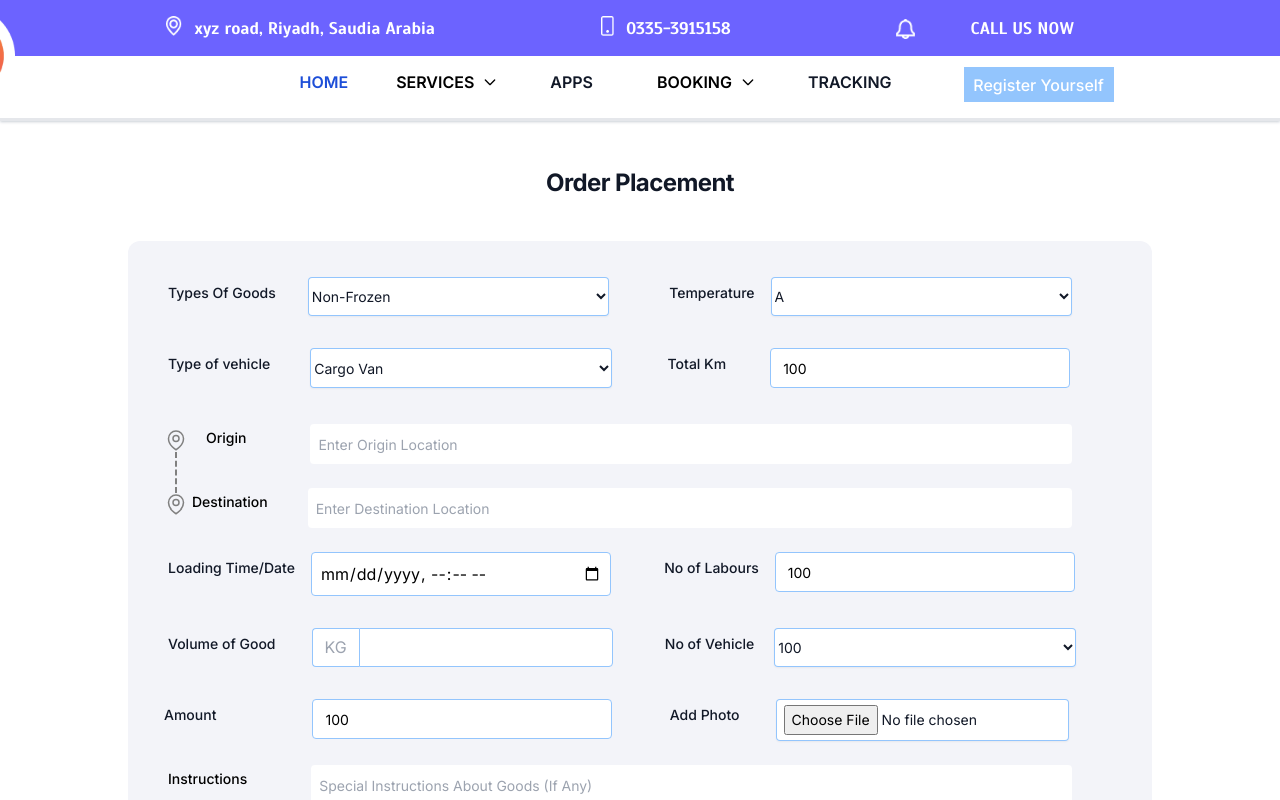
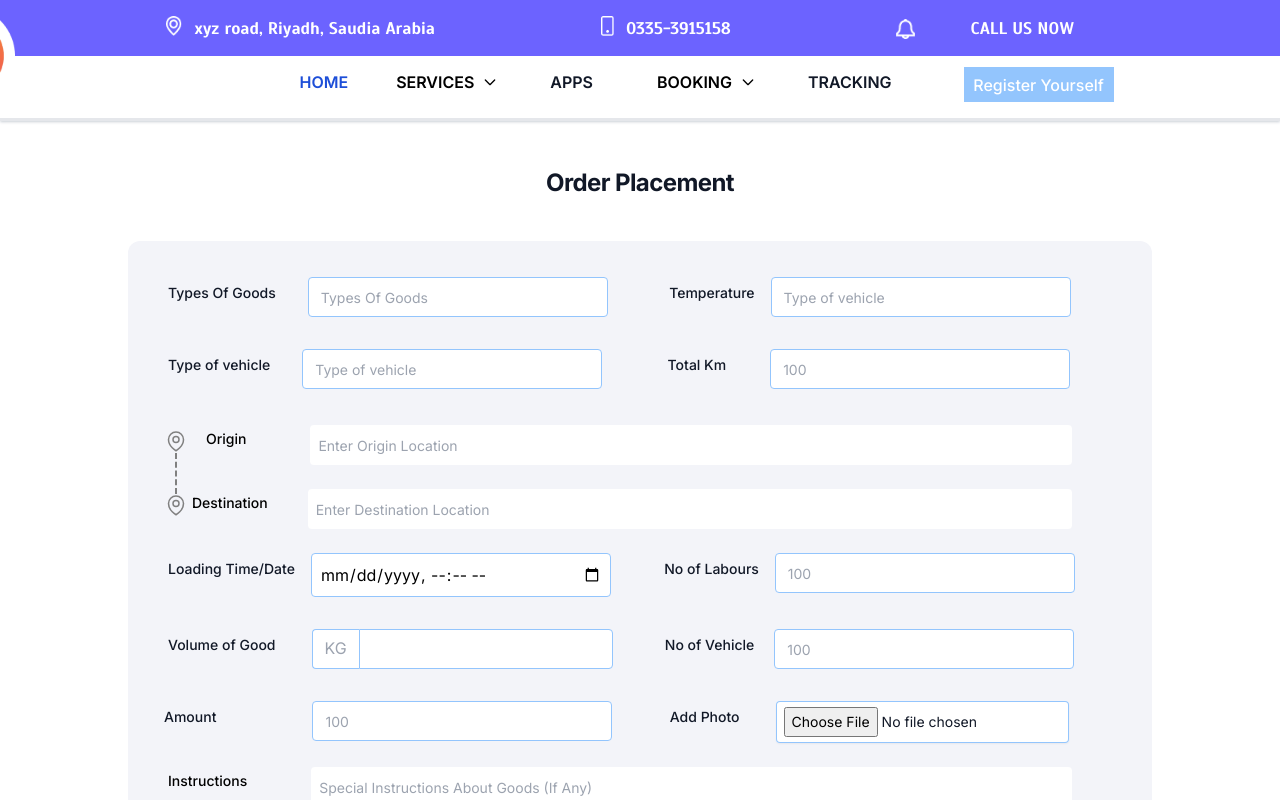
Before and after one commit to Syed-Urwah/logsiticuserweb, a Next.js app: page /order-placement in a window 1280 px wide. Shown: the top 800 px of the page. Built offline with nearby package versions, Linux system fonts and the light colour scheme.

Commit message:
Order Placement Api

```diff
--- a/src/app/order-placement/page.js
+++ b/src/app/order-placement/page.js
@@ -1,12 +1,92 @@
-import React from 'react'
-import { Input } from "@/components/ui/input"
-import { Label } from "@/components/ui/label"
-import CallUs from '@/components/CallUs'
+"use client";
+
+import React from 'react';
+import { useState } from 'react';
+import { Button } from "@/components/ui/button";
+import { Input } from "@/components/ui/input";
+import { Label } from "@/components/ui/label";
+import CallUs from '@/components/CallUs';
 import "../styles/custom.css";
+import {
+    Dialog,
+    DialogContent,
+    DialogDescription,
+    DialogFooter,
+    DialogHeader,
+    DialogTitle,
+    DialogTrigger,
+  } from "@/components/ui/dialog";
+  import Map from "@/components/Map";
 
 
 
 export default function page() {
+
+    const [orderPlacement, setOrder]= useState({
+        type_of_good_id: "",
+        temperature: "",
+        vehicle_type_id: "",
+        user_dropoff_lat: "34.0363243",
+        user_dropoff_lng: "71.528077",
+        total_km: "",
+        origin: "",
+        destination: "",
+        loading_date_time: "",
+        no_of_labours: "",
+        volume_of_good_kg: "",
+        no_of_vehicles: "",
+        amount: "",
+        photo: "",
+        special_instruction: "",
+        customer_id: "1",
+
+    });
+
+    const [origin ,setOrigin] = useState('')
+    const [pickupLat, setPickupLat] = useState(0)
+    const [pickupLng, setPickupLng] = useState(0)
+
+    const handleOrder = async (e) => {
+        e.preventDefault();
+        console.log(orderPlacement);
+
+        setOrder((prev)=>({
+            ...prev,
+            user_pickup_lat: pickupLat,
+            user_pickup_lng: pickupLng
+          }))
+
+          const bodyData = orderPlacement;
+          bodyData.user_pickup_lat = pickupLat;
+          bodyData.user_pickup_lng = pickupLng;
+
+        const url = process.env.NEXT_PUBLIC_SERVER_BASE_URL + '/api/customer/order/search_driver'
+
+        try {
+            const response = await fetch(url, {
+                method: "POST",
+                headers: {
+                    "Accept": "application/json",
+                    "Content-Type": "application/json",
+                    // "X-CSRF-TOKEN": csrfToken,
+                    "Api-Token": "N5ORjSS300F4fcZ3eq69rLShvgwnjchQg7Vmt5N753Sy"
+                },
+                body: JSON.stringify(bodyData)
+            });
+
+            const data = await response.json();
+            console.log(data);
+            console.log(bodyData)
+
+        } catch (error) {
+            console.log(error);
+
+        }
+
+
+
+
+      }
     return (
         <div>
             <div className='flex min-h-full flex-col justify-center px-6 py-5 lg:px-8 md:max-w-full sm:max-w-full'>
@@ -14,35 +94,67 @@ export default function page() {
                     <h2 className='mt-6 text-center text-2xl font-bold leading-9 tracking-tight text-gray-900'>Order Placement </h2>
                 </div>
             </div>
-            <form className='space-y-6 mb-3' action="#" method="POST">
+            <form onSubmit={handleOrder} className='space-y-6 mb-3' action="#" method="POST">
                 <div className='w-full mx-auto bg-[#F3F4F9] rounded-xl py-5 shadow-0 lg:max-w-5xl'>
                     <div className='lg:flex ms-6'>
                         <label htmlFor="goodsType" className='mt-5 block text-sm font-medium leading-6 text-gray-900 ml-4'> Types Of Goods</label>
                         <div className="p-4 w-full lg:w-4/12 lg:ms-4">
-                            <select id="goodsType" name="goodsType" class="leading-9 w-full h-full outline-none rounded border-0 py-2.5 text-gray-900 shadow-sm bg-white ring-1 ring-inset ring-blue-300 placeholder:text-gray-400 focus:ring-1 focus:ring-inset focus:ring-indigo-600 sm:text-sm sm:leading-6 md:leading-6 pl-2' placeholder='Enter Your Email Address">
-                                <option>Non-Frozen</option>
-                                <option>Frozen</option>
-                            </select>
+                            <Input id="type_of_good_id"
+                            required
+                            className='lg:w-[250px] xl:w-[300px] border-[1px] rounded border-blue-300 bg-white  placeholder:text-gray-400'
+                            placeholder="Types Of Goods"
+                            onChange={(e) => {
+                                console.log(e.target.value);
+                                setOrder((prev) => ({
+                                  ...prev,
+                                  type_of_good_id: e.target.value,
+                                }));
+                              }}/>
                         </div>
                         <label htmlFor="temperature" className='mt-5 block text-sm font-medium leading-6 text-gray-900 ml-4 lg:ml-11'> Temperature</label>
                         <div className="p-4 w-full lg:w-4/12">
-                            <select id="temperature" name="temperature" class=" w-full h-full outline-none rounded border-0 py-1.5 text-gray-900 shadow-sm bg-white ring-1 ring-inset ring-blue-300 placeholder:text-gray-400 focus:ring-1 focus:ring-inset focus:ring-indigo-600 sm:text-sm sm:leading-6 pl-2' placeholder='Enter Your Email Address">
-                                <option>A</option>
-                                <option>C</option>
-                            </select>
+                            <Input id="temperature"
+                            required
+                            className='lg:w-[250px] xl:w-[300px] border-[1px] rounded border-blue-300 bg-white  placeholder:text-gray-400'
+                            placeholder="Type of vehicle"
+                            onChange={(e) => {
+                                console.log(e.target.value);
+                                setOrder((prev) => ({
+                                  ...prev,
+                                  temperature: e.target.value,
+                                }));
+                              }}/>
                         </div>
                     </div>
                     <div className='lg:flex ms-6'>
                         <label htmlFor="vehicle_type" className='mt-5 block text-sm font-medium leading-6 text-gray-900 ml-4'> Type of vehicle</label>
                         <div className="p-4 w-full lg:w-4/12 lg:ms-4">
-                            <select id="vehicle_type" name="vehicle_type" class="lg:ml-2 w-full h-full outline-none rounded border-0 py-2.5 text-gray-900 shadow-sm bg-white ring-1 ring-inset ring-blue-300 placeholder:text-gray-400 focus:ring-1 focus:ring-inset focus:ring-indigo-600 sm:text-sm sm:leading-6 pl-2' placeholder='Enter Your Email Address">
-                                <option>Cargo Van</option>
-                                <option>Cargo Truck</option>
-                            </select>
+                        <Input id="vehicle_type_id"
+                        required
+                        className='lg:w-[250px] xl:w-[300px] border-[1px] rounded border-blue-300 bg-white  placeholder:text-gray-400'
+                        placeholder="Type of vehicle"
+                        onChange={(e) => {
+                            console.log(e.target.value);
+                            setOrder((prev) => ({
+                              ...prev,
+                              vehicle_type_id: e.target.value,
+                            }));
+                          }}/>
                         </div>
                         <label htmlFor="total_km" className='mt-5 block text-sm font-medium leading-6 text-gray-900 ml-5 lg:ml-12'> Total Km</label>
                         <div className="p-4 w-full lg:w-4/12 lg:ml-7">
-                            <Input id="total_km" for="" required className='lg:w-[250px] xl:w-[300px] border-[1px] rounded border-blue-300 bg-white ' placeholder="100" />
+                            <Input id="total_km"
+                            type="number"
+                            required
+                            className='lg:w-[250px] xl:w-[300px] border-[1px] rounded border-blue-300 bg-white  placeholder:text-gray-400'
+                            placeholder="100"
+                            onChange={(e) => {
+                                console.log(e.target.value);
+                                setOrder((prev) => ({
+                                  ...prev,
+                                  total_km: e.target.value,
+                                }));
+                              }}/>
                         </div>
                     </div>
                     <div className="flex lg:ms-5 mt-3">
@@ -53,8 +165,35 @@ export default function page() {
                             </svg>
                         </span>
                         <div className='line-3'></div>
-                        <Label htmlFor="origin" className='text-base mt-3 lg:ms-4 font-medium lg:text-sm text-xs' >Origin</Label>
-                        <Input id="origin" required className='ml-11 lg:ml-16 w-9/12 lg:w-11/12 mt-2 lg:mr-20 rounded border-1 py-1.5 text-gray-900 bg-white ring-1 ring-inset ring-blue-300 placeholder:text-gray-400 focus:ring-1 focus:ring-inset focus:ring-indigo-600 sm:leading-6 pl-2' placeholder="Enter Origin Location" />
+                        <Label htmlFor="origin"
+                        className='text-base mt-3 lg:ms-4 font-medium lg:text-sm' >
+                        Origin
+                        </Label>
+                        <Dialog>
+                        <DialogTrigger asChild>
+                        <Input
+                        id="origin"
+                        type="text"
+                        readOnly
+                        required
+                        className='ml-11 lg:ml-16 w-9/12 lg:w-11/12 mt-2 lg:mr-20 rounded border-1 py-1.5 text-gray-900 bg-white ring-1 ring-inset ring-blue-300 placeholder:text-gray-400 focus:ring-1 focus:ring-inset focus:ring-indigo-600 sm:leading-6 pl-2'
+                        placeholder="Enter Origin Location"
+                        value={origin}
+                        />
+                        </DialogTrigger>
+                        <DialogContent className="sm:max-w-[425px] bg-black text-white">
+                        <DialogHeader>
+                          <DialogTitle>Edit profile</DialogTitle>
+                          <DialogDescription>
+                            Make changes to your profile here. Click save when you're done.
+                          </DialogDescription>
+                        </DialogHeader>
+                        <Map setOrigin={setOrigin} lat={pickupLat} setLat={setPickupLat} lng={pickupLng} setLng={setPickupLng}/>
+                        <DialogFooter>
+                          <Button type="submit">Save changes</Button>
+                        </DialogFooter>
+                      </DialogContent>
+                    </Dialog>
                     </div>
                     <div className="flex lg:ms-5 mt-4">
                         <span>
@@ -63,44 +202,97 @@ export default function page() {
                                 <path strokeLinecap="round" strokeLinejoin="round" d="M19.5 10.5c0 7.142-7.5 11.25-7.5 11.25S4.5 17.642 4.5 10.5a7.5 7.5 0 1 1 15 0Z" />
                             </svg>
                         </span>
-                        <Label htmlFor="destination" className='text-base mt-3 lg:ms-1 font-medium lg:text-sm text-xs' >Destination</Label>
-                        <Input id="destination" required className='ml-4 lg:ml-10 w-9/12 lg:w-11/12 mt-2 lg:mr-20 rounded border-1 py-1.5 text-gray-900 bg-white ring-1 ring-inset ring-blue-300 placeholder:text-gray-400 focus:ring-1 focus:ring-inset focus:ring-indigo-600 sm:leading-6 pl-2' placeholder="Enter Destination Location" />
+                        <Label htmlFor="destination" className='text-base mt-3 lg:ms-1 font-medium lg:text-sm' >Destination</Label>
+                        <Input id="destination" required
+                        className='ml-4 lg:ml-10 w-9/12 lg:w-11/12 mt-2 lg:mr-20 rounded border-1 py-1.5 text-gray-900 bg-white ring-1 ring-inset ring-blue-300 placeholder:text-gray-400 focus:ring-1 focus:ring-inset focus:ring-indigo-600 sm:leading-6 pl-2'
+                        placeholder="Enter Destination Location"
+                        onChange={(e) => {
+                            console.log(e.target.value);
+                            setOrder((prev) => ({
+                              ...prev,
+                              destination: e.target.value,
+                            }));
+                          }}/>
                     </div>
                     <div className='lg:flex ms-6 mt-2'>
                         <label htmlFor="loading-time" className='mt-5 block text-sm font-medium leading-6 text-gray-900 ml-4'> Loading Time/Date</label>
                         <div className="p-4 w-full lg:w-4/12">
                             <input
                                 type="datetime-local"
-                                id="loading-time"
-                                name="loading-time"
-                                className="lg:w-[250px] xl:w-[300px] border-[1px] rounded border-blue-300 bg-white p-2 w-full"
+                                id="loading_date_time"
+                                name="loading_time"
+                                className="lg:w-[250px] xl:w-[300px] border-[1px] rounded border-blue-300 bg-white p-2 w-full  placeholder:text-gray-400"
                                 placeholder="YYYY-MM-DDTHH:MM"
                                 required
+                                onChange={(e) => {
+                                    console.log(e.target.value);
+                                    setOrder((prev) => ({
+                                      ...prev,
+                                      loading_date_time: e.target.value,
+                                    }));
+                                  }}
                             />
                         </div>
                         <label htmlFor="labours" className='mt-5 block text-sm font-medium leading-6 text-gray-900 ml-5 lg:ml-9'>No of Labours</label>
                         <div className="p-4 w-full lg:w-4/12">
-                            <Input id="labours" for="" required className='lg:w-[250px] xl:w-[300px] border-[1px] rounded border-blue-300 bg-white ' placeholder="100" />
+                            <Input id="no_of_labours"
+                            type="number"
+                            required
+                            className='lg:w-[250px] xl:w-[300px] border-[1px] rounded border-blue-300 bg-white  placeholder:text-gray-400'
+                            placeholder="100"
+                            onChange={(e) => {
+                                console.log(e.target.value);
+                                setOrder((prev) => ({
+                                  ...prev,
+                                  no_of_labours: e.target.value,
+                                }));
+                              }}/>
                         </div>
                     </div>
                     <div className='lg:flex ms-6'>
                         <label htmlFor="goods_volume" className='mt-5 block text-sm font-medium leading-6 text-gray-900 ml-4 lg:ml-4'> Volume of Good</label>
-                        <div class="relative p-4 w-full lg:w-4/12 flex w-full lg:ml-5">
-                            <span class="flex items-center whitespace-nowrap text-gray-400 rounded-s border bg-white border-e-0 border-solid border-blue-300 px-3 text-center text-base font-normal leading-[1.6] text-surface dark:border-white/10 dark:text-white">KG</span>
-                            <input type="text" id='goods_volume' class="lg:w-1/2 relative m-0 block flex-auto border rounded-e border-solid border-blue-300 bg-white bg-clip-padding px-3 py-[0.25rem] text-base font-normal leading-[1.6] text-surface outline-none transition duration-200 ease-in-out placeholder:text-neutral-500 focus:z-[3] focus:border-primary focus:shadow-inset focus:outline-none motion-reduce:transition-none dark:border-white/10 dark:text-white dark:placeholder:text-neutral-200 dark:autofill:shadow-autofill dark:focus:border-primary" />
+                        <div className="relative p-4 w-full lg:w-4/12 flex lg:ml-5">
+                            <span className="flex items-center whitespace-nowrap text-gray-400 rounded-s border bg-white border-e-0 border-solid border-blue-300 px-3 text-center text-base font-normal leading-[1.6] text-surface dark:border-white/10 dark:text-white">KG</span>
+                            <input type="text" id='volume_of_good_kg' className="lg:w-1/2 relative m-0 block flex-auto border rounded-e border-solid border-blue-300 bg-white bg-clip-padding px-3 py-[0.25rem] text-base font-normal leading-[1.6] text-surface outline-none transition duration-200 ease-in-out placeholder:text-neutral-500 focus:z-[3] focus:border-primary focus:shadow-inset focus:outline-none motion-reduce:transition-none dark:border-white/10 dark:text-white dark:placeholder:text-neutral-200 dark:autofill:shadow-autofill dark:focus:border-primary"
+                             onChange={(e) => {
+                                console.log(e.target.value);
+                                setOrder((prev) => ({
+                                  ...prev,
+                                  volume_of_good_kg: e.target.value,
+                                }));
+                              }}/>
                         </div>
                         <label htmlFor="vehicle_no" className='mt-5 block text-sm font-medium leading-6 text-gray-900 ml-5 lg:ml-9'>No of Vehicle</label>
                         <div className="p-4 w-full lg:w-4/12 lg:ml-1">
-                            <select id="vehicle_no" name="vehicle_no" class=" w-full h-full outline-none rounded border-0 py-2.5 text-gray-900 shadow-sm bg-white ring-1 ring-inset ring-blue-300 placeholder:text-gray-400 focus:ring-1 focus:ring-inset focus:ring-indigo-600 sm:text-sm sm:leading-6 pl-2' placeholder='Enter Your Email Address">
-                                <option>100</option>
-                                <option>200</option>
-                            </select>
+                        <Input id="no_of_vehicles"
+                        type="number"
+                        required
+                        className='lg:w-[250px] xl:w-[300px] border-[1px] rounded border-blue-300 bg-white  placeholder:text-gray-400'
+                        placeholder="100"
+                        onChange={(e) => {
+                            console.log(e.target.value);
+                            setOrder((prev) => ({
+                              ...prev,
+                              no_of_vehicles: e.target.value,
+                            }));
+                          }}/>
                         </div>
                     </div>
                     <div className='lg:flex ms-10 lg:ml-12'>
                         <label htmlFor="amount" className='mt-5 block text-sm font-medium leading-6 text-gray-900 lg:-ml-3'>Amount</label>
                         <div className="p-4 w-full lg:w-4/12 lg:ml-20 -ml-4">
-                            <Input id="amount" for="" required className='lg:w-[250px] xl:w-[300px] border-[1px] rounded border-blue-300 bg-white' placeholder="100" />
+                            <Input id="amount"
+                            type="number"
+                            required
+                            className='lg:w-[250px] xl:w-[300px] border-[1px] rounded border-blue-300 bg-white  placeholder:text-gray-400'
+                            placeholder="100"
+                            onChange={(e) => {
+                                console.log(e.target.value);
+                                setOrder((prev) => ({
+                                  ...prev,
+                                  amount: e.target.value,
+                                }));
+                              }}/>
                         </div>
                         <label htmlFor="photo" className='mt-5 block text-sm font-medium leading-6 text-gray-900 lg:ml-12'>
                             Add Photo
@@ -112,13 +304,30 @@ export default function page() {
                                 name="photo"
                                 accept="image/*"
                                 className="lg:ml-1 -ml-4 w-full h-full rounded border-1 py-1.5 text-gray-900 shadow-sm bg-white border-blue-300 ring-1 ring-inset ring-blue-300 placeholder:text-gray-400 focus:ring-1 focus:ring-inset focus:ring-indigo-600 sm:text-sm sm:leading-6 pl-2 opacity-1"
-                            />
+                                onChange={(e) => {
+                                    console.log(e.target.value);
+                                    setOrder((prev) => ({
+                                      ...prev,
+                                      photo: e.target.value,
+                                    }));
+                                  }}/>
                         </div>
 
                     </div>
                     <div className="lg:flex ms-6">
-                        <Label htmlFor="instructions" className='text-base mt-3 lg:ms-4 ms-5 font-medium text-sm' >Instructions</Label>
-                        <Input id="instructions" type='text' required className='ml-4 lg:ml-16 w-11/12 mt-2 lg:mr-20 rounded border-1 py-1.5 text-gray-900 bg-white ring-1 ring-inset ring-blue-300 placeholder:text-gray-400 focus:ring-1 focus:ring-inset focus:ring-indigo-600 sm:leading-6 pl-2' placeholder="Special Instructions About Goods (If Any)" />
+                        <Label htmlFor="instructions" className=' mt-3 lg:ms-4 ms-5 font-medium text-sm' >Instructions</Label>
+                        <Input id="special_instruction"
+                        type='text'
+                        required
+                        className='ml-4 lg:ml-16 w-11/12 mt-2 lg:mr-20 rounded border-1 py-1.5 text-gray-900 bg-white ring-1 ring-inset ring-blue-300 placeholder:text-gray-400 focus:ring-1 focus:ring-inset focus:ring-indigo-600 sm:leading-6 pl-2'
+                        placeholder="Special Instructions About Goods (If Any)"
+                        onChange={(e) => {
+                            console.log(e.target.value);
+                            setOrder((prev) => ({
+                              ...prev,
+                              special_instruction: e.target.value,
+                            }));
+                          }}/>
                     </div>
 
                 </div>
```
